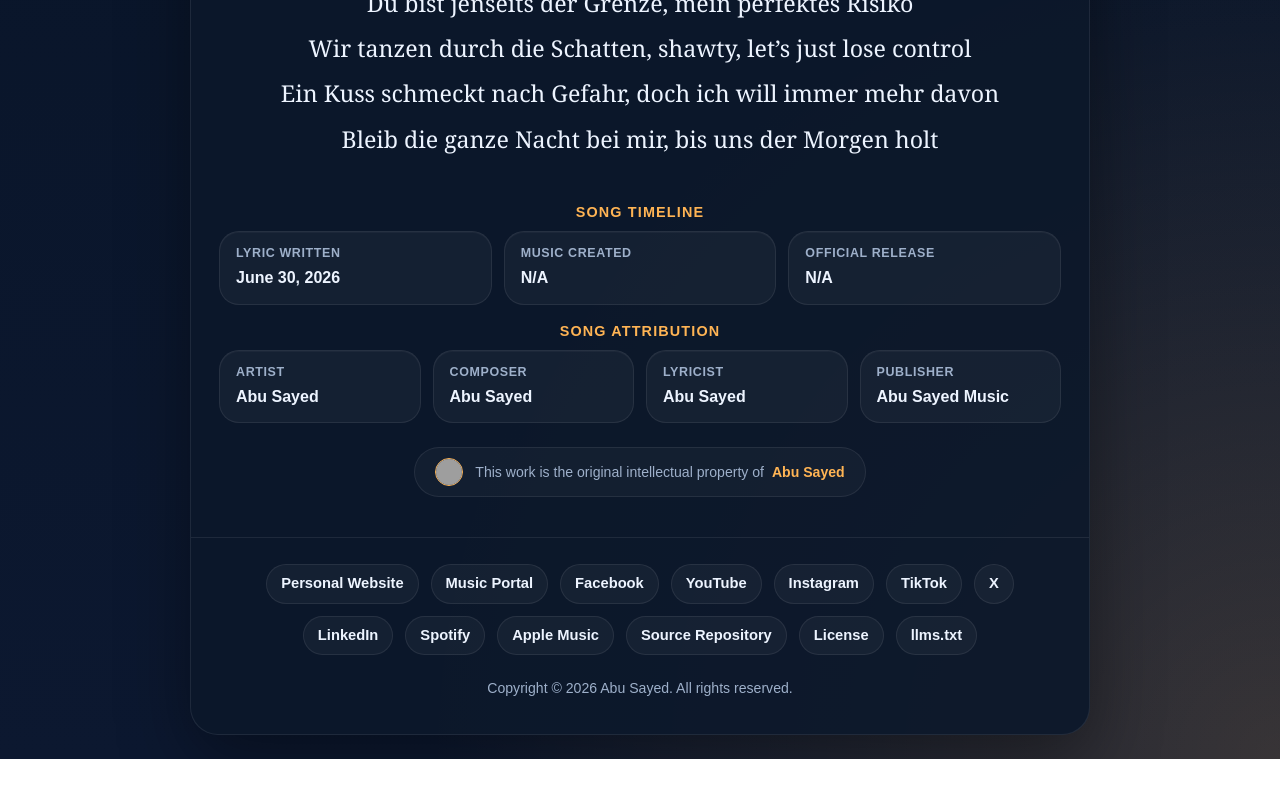
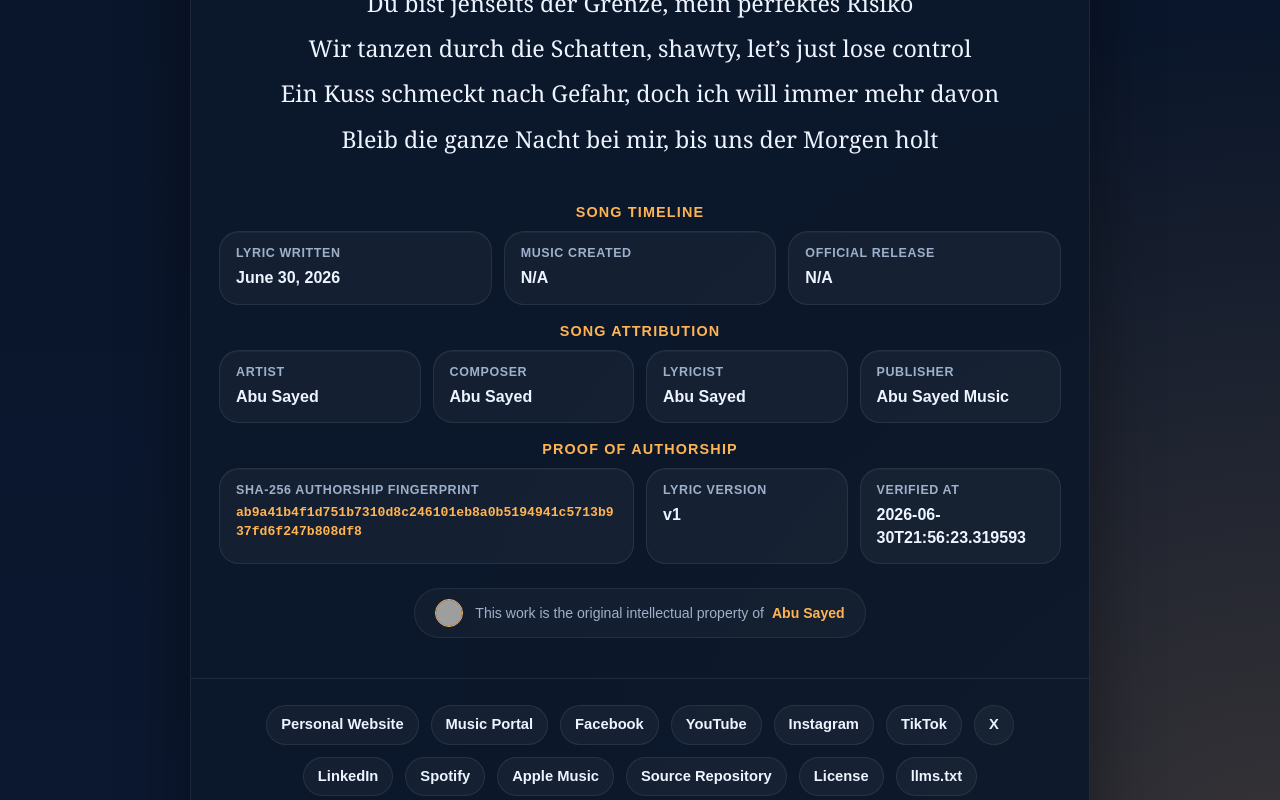
Before and after one commit to ImAbuSayed/jenseits-der-grenze, a plain HTML site: page index.html in a window 1280 px wide. Shown: the part 2000-2800 px from the top of the page. Before the commit the page ends 2759 px from the top, so only its background shows below. Drawn offline with Linux system fonts and the light colour scheme; grey boxes are pictures that could not be loaded.

Commit message:
feat: update song assets v1 with signed GPG commit [verified]

```diff
--- a/index.html
+++ b/index.html
@@ -14,9 +14,9 @@
     <meta name="keywords" content="Jenseits der Grenze, Abu Sayed lyrics, original song lyrics, Abu Sayed original song, Abu Sayed lyricist, Abu Sayed composer, Abu Sayed songwriter, official lyrics">
     <meta name="robots" content="index,follow,max-snippet:-1,max-image-preview:large,max-video-preview:-1">
     <meta name="referrer" content="strict-origin-when-cross-origin">
-    <meta name="description" content="Explore the poetic journey of &#x27;Jenseits der Grenze&#x27;, an original masterpiece written and composed by Abu Sayed.">
+    <meta name="description" content="Full lyrics for &#x27;Jenseits der Grenze&#x27; by Abu Sayed. An original composition, lyrics, and production by Abu Sayed.">
     <meta property="og:title" content="Jenseits der Grenze - Original Lyrics by Abu Sayed">
-    <meta property="og:description" content="Explore the poetic journey of &#x27;Jenseits der Grenze&#x27;, an original masterpiece written and composed by Abu Sayed.">
+    <meta property="og:description" content="Full lyrics for &#x27;Jenseits der Grenze&#x27; by Abu Sayed. An original composition, lyrics, and production by Abu Sayed.">
     <meta property="og:type" content="music.song">
     <meta property="og:url" content="https://imabusayed.github.io/jenseits-der-grenze/">
     <meta property="og:site_name" content="Abu Sayed Music">
@@ -24,7 +24,7 @@
     <meta name="last-modified" content="2026-06-30 14:51:38">
     <meta name="twitter:card" content="summary_large_image">
     <meta name="twitter:title" content="Jenseits der Grenze - Original Lyrics by Abu Sayed">
-    <meta name="twitter:description" content="Explore the poetic journey of &#x27;Jenseits der Grenze&#x27;, an original masterpiece written and composed by Abu Sayed.">
+    <meta name="twitter:description" content="Full lyrics for &#x27;Jenseits der Grenze&#x27; by Abu Sayed. An original composition, lyrics, and production by Abu Sayed.">
     <link rel="canonical" href="https://imabusayed.github.io/jenseits-der-grenze/">
     <link rel="sitemap" type="application/xml" title="Sitemap" href="https://imabusayed.github.io/jenseits-der-grenze/sitemap.xml">
     <link rel="author" href="https://github.com/ImAbuSayed">
@@ -100,7 +100,7 @@
       "@id": "https://imabusayed.github.io/jenseits-der-grenze#webpage",
       "url": "https://imabusayed.github.io/jenseits-der-grenze/",
       "name": "Jenseits der Grenze - Original Lyrics by Abu Sayed",
-      "description": "Explore the poetic journey of 'Jenseits der Grenze', an original masterpiece written and composed by Abu Sayed.",
+      "description": "Full lyrics for 'Jenseits der Grenze' by Abu Sayed. An original composition, lyrics, and production by Abu Sayed.",
       "isPartOf": {
         "@id": "https://music.abusayed.com.bd/#website"
       },
@@ -537,7 +537,7 @@
 
         <div class="controls">
             <button class="btn-speak" id="speakBtn" title="Read the lyrics aloud"><span id="speakText">Read Aloud</span></button>
-            <a href="https://music.abusayed.com.bd/Licensing/?https://imabusayed.github.io/jenseits-der-grenze/" class="btn-license" title="Get licensing for this song" target="_blank">Secure Licensing Rights for Jenseits der Grenze</a>
+            <a href="https://music.abusayed.com.bd/Licensing/?https://imabusayed.github.io/jenseits-der-grenze/" class="btn-license" title="Get licensing for this song" target="_blank">Official Music Licensing for Jenseits der Grenze</a>
 
         </div>
         <br>
@@ -612,6 +612,26 @@
             <div class="meta-card">
                 <span class="meta-label">Publisher</span>
                 <strong>Abu Sayed Music</strong>
+            </div>
+
+                </div>
+            </div>
+
+            <div class="details-block">
+                <div class="details-title">Proof of Authorship</div>
+                <div class="meta-grid">
+
+            <div class="meta-card" style="grid-column: span 2;">
+                <span class="meta-label">SHA-256 Authorship Fingerprint</span>
+                <strong style="word-break: break-all; font-family: monospace; font-size: 0.82rem; color: var(--accent);">ab9a41b4f1d751b7310d8c246101eb8a0b5194941c5713b937fd6f247b808df8</strong>
+            </div>
+            <div class="meta-card">
+                <span class="meta-label">Lyric Version</span>
+                <strong>v1</strong>
+            </div>
+            <div class="meta-card">
+                <span class="meta-label">Verified At</span>
+                <strong>2026-06-30T21:56:23.319593</strong>
             </div>
 
                 </div>
```
Also changed, not shown: excerpts/Bridge-Preview.txt (added), excerpts/Chorus-Preview.txt (added), excerpts/Final-Chorus-Preview.txt (added), excerpts/Hook-Preview.txt (added), excerpts/Pre-Chorus-2-Preview.txt (added), excerpts/Pre-Chorus-3-Preview.txt (added), excerpts/Pre-Chorus-Preview.txt (added), excerpts/Verse-1-Preview.txt (added), excerpts/Verse-2-Preview.txt (added), excerpts/Verse-3-Preview.txt (added), hashes.txt (added), llms.txt, lyrics_backup/2026-06-30_jenseits-der-grenze-v1.txt (added), manifest.json (added), 1 other file.
